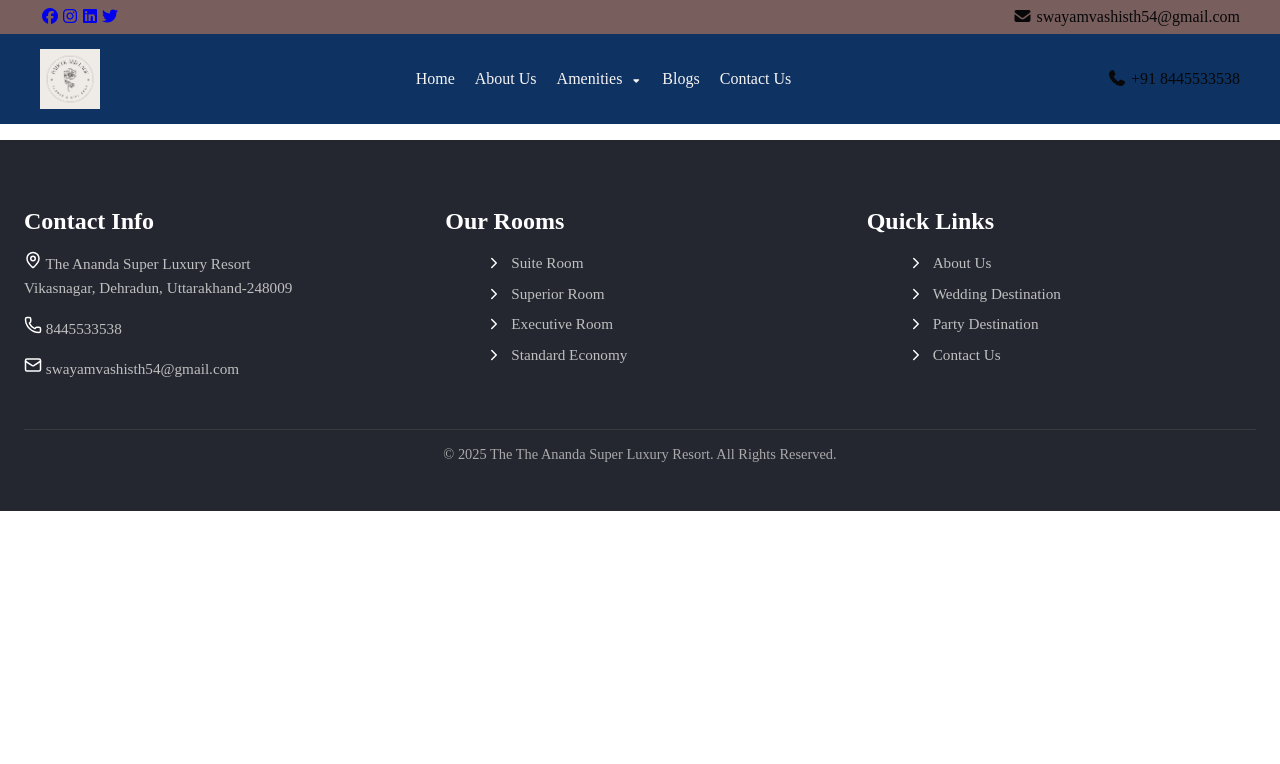
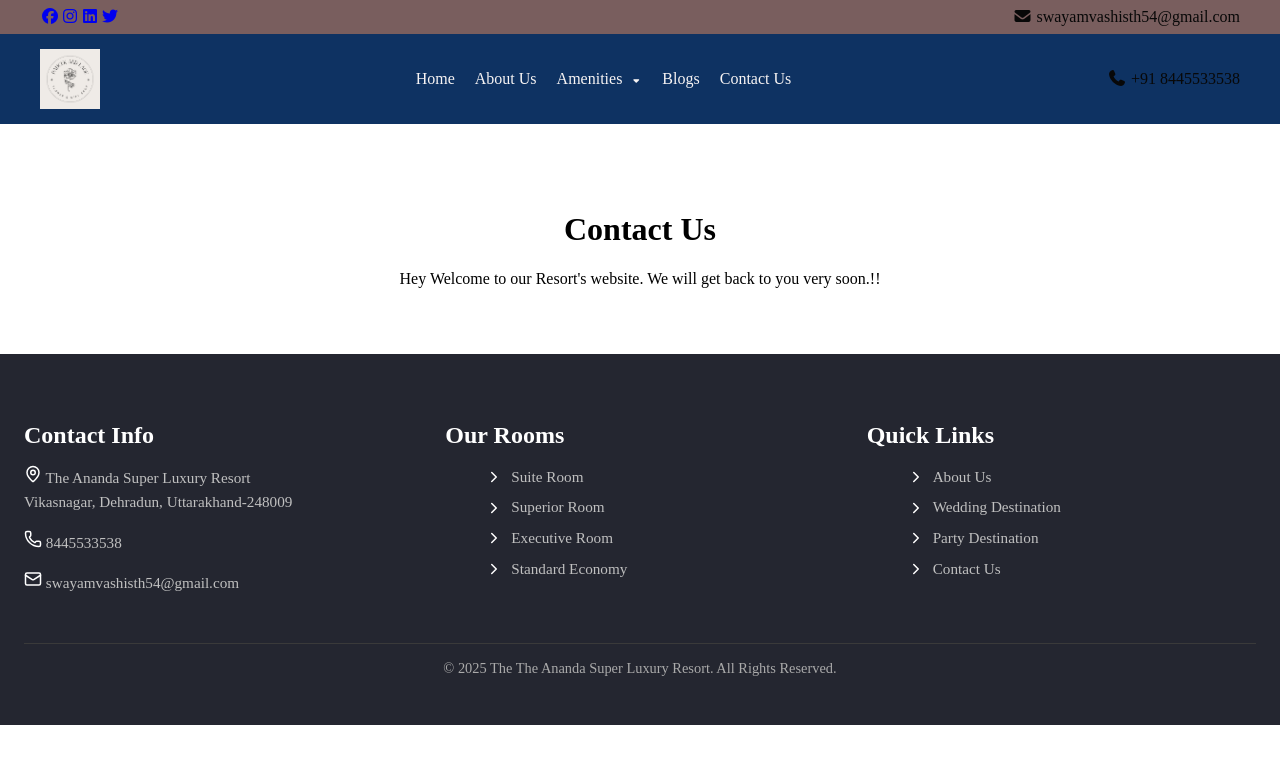
Before and after one commit to SwayamVashisth/Ananda-Resort_Website, a React (Vite) app: page /pages/Contact in a window 1280 px wide. Shown: the top 764 px of the page. Built offline with nearby package versions, Linux system fonts and the light colour scheme.

Commit message:
Updated Features /design

```diff
--- a/src/App.jsx
+++ b/src/App.jsx
@@ -11,6 +11,7 @@ import GymAndYoga from "./pages/GymAndYoga";
 import banner from "./assets/banner.png";
 import AboutResort from "./components/AboutResort";
 import About from "./pages/About";
+import Contact from "./pages/Contact";
 import Blogs from"./pages/Blogs";
 import RoomsSection from "./components/RoomsSection";
 import Gallery from "./components/Gallery";
@@ -49,6 +50,9 @@ const App = () => {
 
         <Route path="/pages/Blogs" element={<Blogs />} />
 
+
+        <Route path="/pages/Contact" element={<Contact Us/>} />
+
         {/* Banquet Hall Page */}
         <Route path="/BanquetHall" element={<BanquetHall />} />
 
--- a/src/components/Header.jsx
+++ b/src/components/Header.jsx
@@ -55,7 +55,7 @@ const Header = () => {
           </div>
 
            <Link to ="./pages/Blogs">Blogs</Link>
-          <a href="/">Contact Us</a>
+           <Link to ="./pages/Contact">Contact Us</Link>
         </nav>
 
         <div className="phone">
--- /dev/null
+++ b/src/pages/Contact.jsx
@@ -0,0 +1,14 @@
+import React from "react";
+function Contact() {
+  return (
+    <div className="Contact" style={{ padding: "50px", textAlign: "center" }}>
+      <h1>Contact Us</h1>
+      <p>
+        Hey Welcome to our Resort's website.
+        We will get back to you very soon.!!
+      </p>
+    </div>
+  );
+}
+
+export default Contact;
```
